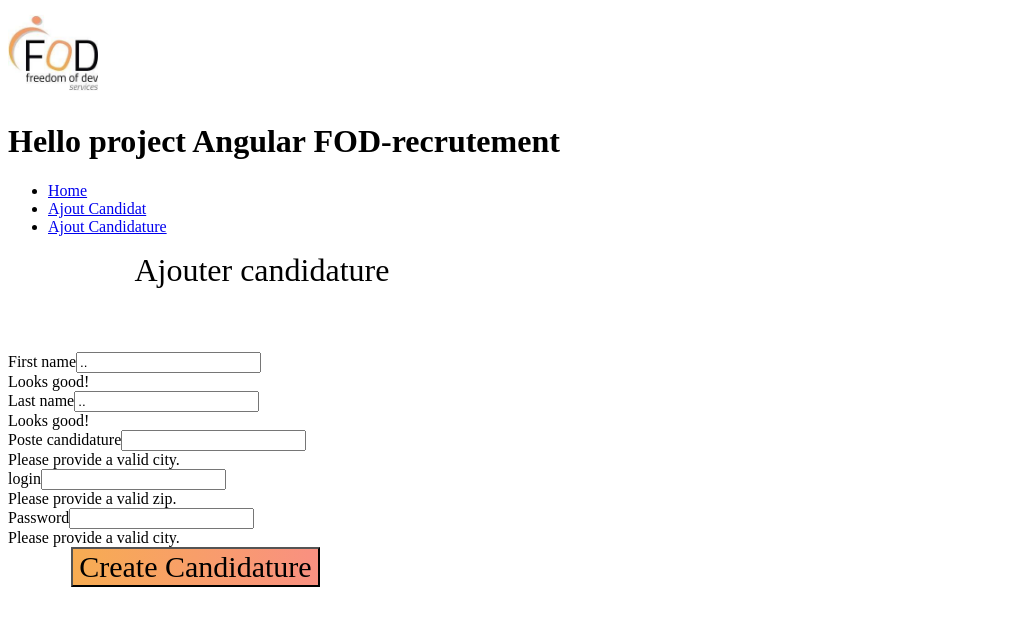
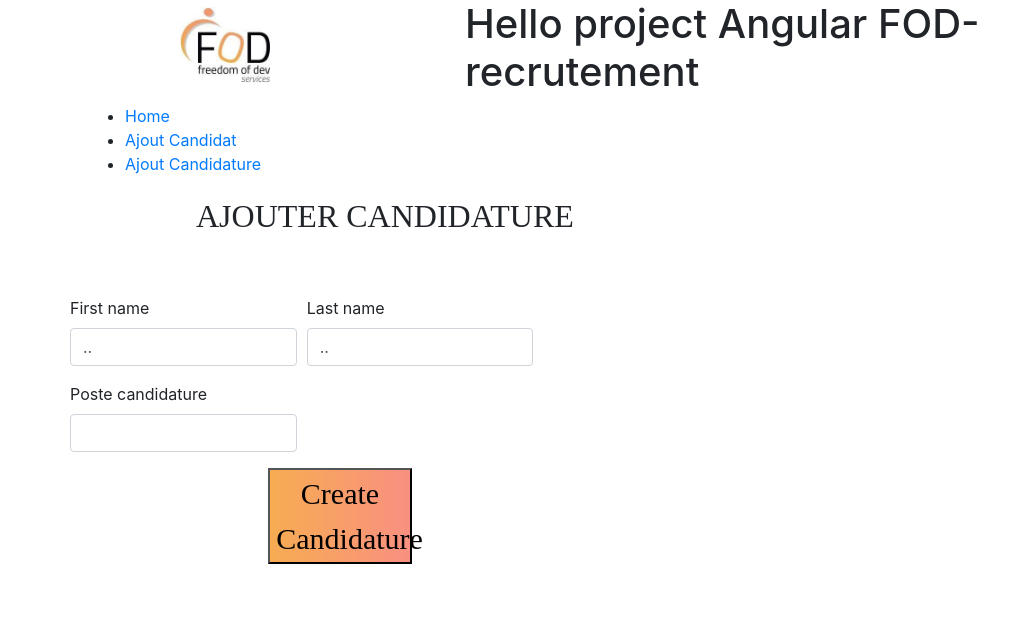
Before and after one commit to AhmedLahmar1/FOD, an Angular app in the folder pfaProject/Angular/: page /add-candidature in a window 1280 px wide. Shown: the top 626 px of the page, without its empty margins (0-1032 px from the left). Built offline with nearby package versions, Linux system fonts and the light colour scheme.

Commit message:
add bootstrap

```diff
--- a/pfaProject/Angular/angular.json
+++ b/pfaProject/Angular/angular.json
@@ -28,9 +28,13 @@
               "src/assets"
             ],
             "styles": [
+              "node_modules/bootstrap/dist/css/bootstrap.min.css",
               "src/styles.scss"
             ],
-            "scripts": []
+            "scripts": [
+              "node_modules/jquery/dist/jquery.min.js",
+              "node_modules/bootstrap/dist/js/bootstrap.min.js"
+            ]
           },
           "configurations": {
             "production": {
--- a/pfaProject/Angular/package.json
+++ b/pfaProject/Angular/package.json
@@ -19,6 +19,9 @@
     "@angular/platform-browser": "~9.0.1",
     "@angular/platform-browser-dynamic": "~9.0.1",
     "@angular/router": "~9.0.1",
+    "bootstrap": "^4.4.1",
+    "jquery": "^3.4.1",
+    "popper.js": "^1.16.1",
     "rxjs": "~6.5.4",
     "tslib": "^1.10.0",
     "zone.js": "~0.10.2"
--- a/pfaProject/Angular/src/app/candidat/add-candidat/add-candidat.component.html
+++ b/pfaProject/Angular/src/app/candidat/add-candidat/add-candidat.component.html
@@ -91,8 +91,8 @@
     <div class="form-row">
       <div class="col-md-4 mb-3"></div>
       <div class="col-md-4 mb-3">
-        <button class="btn-large btn-submit center-align" type="submit"
-                style="font-family: cursive; height:120% ; margin-left: 5%; font-size: 30px;
+        <button class="center-align" type="submit"
+                style="font-family: cursive; height:auto; width:80% ; margin-left: 5%; font-size: 30px;
                     background-image: linear-gradient(to right, #f7ac52, #f99081);">
           Create Candidat
         </button>
--- a/pfaProject/Angular/src/app/candidature/add-candidature/add-candidature.component.html
+++ b/pfaProject/Angular/src/app/candidature/add-candidature/add-candidature.component.html
@@ -38,31 +38,13 @@
             Please provide a valid city.
           </div>
         </div>
-      <div class="col-md-3 mb-3">
-        <label for="validationCustom05">login</label>
-        <!-- #login="ngForm" [(ngModel)]="candidature.login" -->
-        <input type="text" class="form-control" id="login" required>
-        <div class="invalid-feedback">
-          Please provide a valid zip.
-        </div>
-      </div>
-    </div>
-    <div class="form-row">
-      <div class="col-md-10 mb-3">
-        <label for="validationCustom03"> Password</label>
-        <!-- #password="ngForm" [(ngModel)]="candidature.password" -->
-        <input type="password" class="form-control" id="password" required>
-        <div class="invalid-feedback">
-          Please provide a valid city.
-        </div>
-      </div>
       </div>
 
       <div class="form-row">
         <div class="col-md-4 mb-3"></div>
         <div class="col-md-4 mb-3">
-        <button class="btn-large btn-submit center-align" type="submit"
-                style="font-family: cursive; height:120% ; margin-left: 5%; font-size: 30px;
+          <button class="center-align" type="submit"
+                  style="font-family: cursive; width: 80% ; height: auto; margin-left: 5%; font-size: 30px;
                       background-image: linear-gradient(to right, #f7ac52, #f99081);">
             Create Candidature
           </button>
--- a/pfaProject/Angular/src/index.html
+++ b/pfaProject/Angular/src/index.html
@@ -5,9 +5,15 @@
   <title>PfaProject</title>
   <base href="/">
   <meta name="viewport" content="width=device-width, initial-scale=1">
+  <link rel="stylesheet" href="https://stackpath.bootstrapcdn.com/bootstrap/4.3.1/css/bootstrap.min.css" integrity="sha384-ggOyR0iXCbMQv3Xipma34MD+dH/1fQ784/j6cY/iJTQUOhcWr7x9JvoRxT2MZw1T" crossorigin="anonymous">
   <link rel="icon" type="image/x-icon" href="favicon.ico">
 </head>
 <body>
   <app-root></app-root>
+
+  <script src="https://code.jquery.com/jquery-3.3.1.slim.min.js" integrity="sha384-q8i/X+965DzO0rT7abK41JStQIAqVgRVzpbzo5smXKp4YfRvH+8abtTE1Pi6jizo" crossorigin="anonymous"></script>
+  <script src="https://cdnjs.cloudflare.com/ajax/libs/popper.js/1.14.7/umd/popper.min.js" integrity="sha384-UO2eT0CpHqdSJQ6hJty5KVphtPhzWj9WO1clHTMGa3JDZwrnQq4sF86dIHNDz0W1" crossorigin="anonymous"></script>
+  <script src="https://stackpath.bootstrapcdn.com/bootstrap/4.3.1/js/bootstrap.min.js" integrity="sha384-JjSmVgyd0p3pXB1rRibZUAYoIIy6OrQ6VrjIEaFf/nJGzIxFDsf4x0xIM+B07jRM" crossorigin="anonymous"></script>
+
 </body>
 </html>
--- a/pfaProject/Angular/src/styles.scss
+++ b/pfaProject/Angular/src/styles.scss
@@ -1 +1,2 @@
-/* You can add global styles to this file, and also import other style files */
+@import url(~bootstrap);
+//@import url ("bootstrap.min.css");
```
Also changed, not shown: 1 other file (tests, documents, lock files or other folders). Lines whose indentation alone changed are shown as unchanged.
